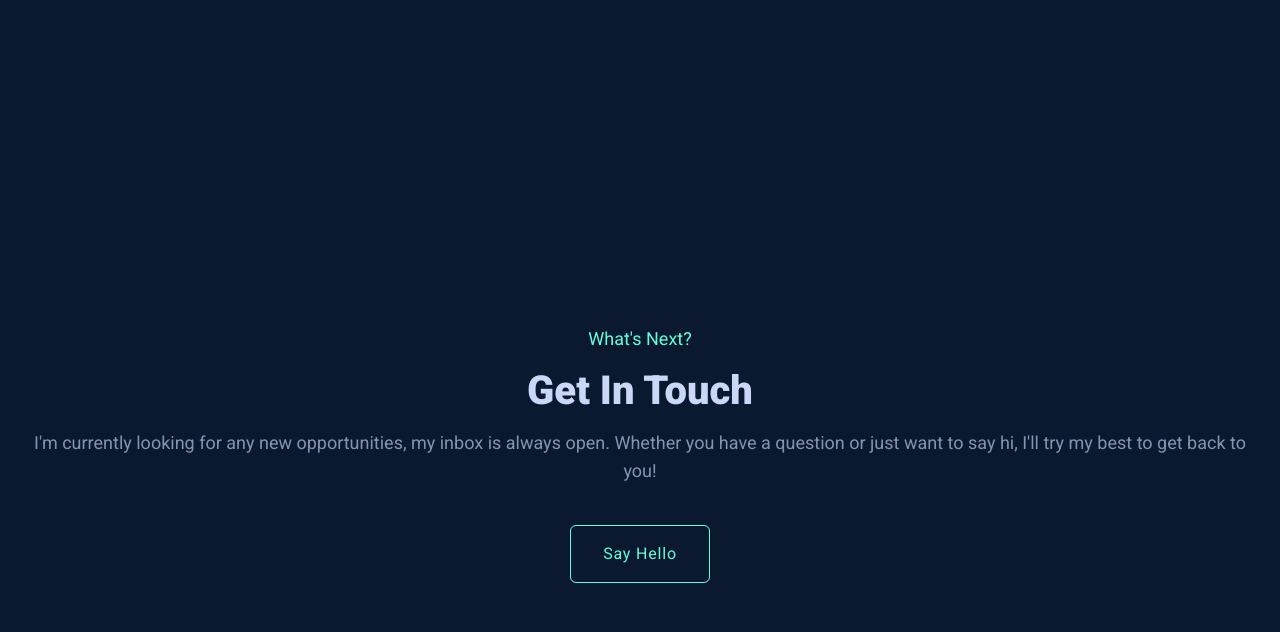
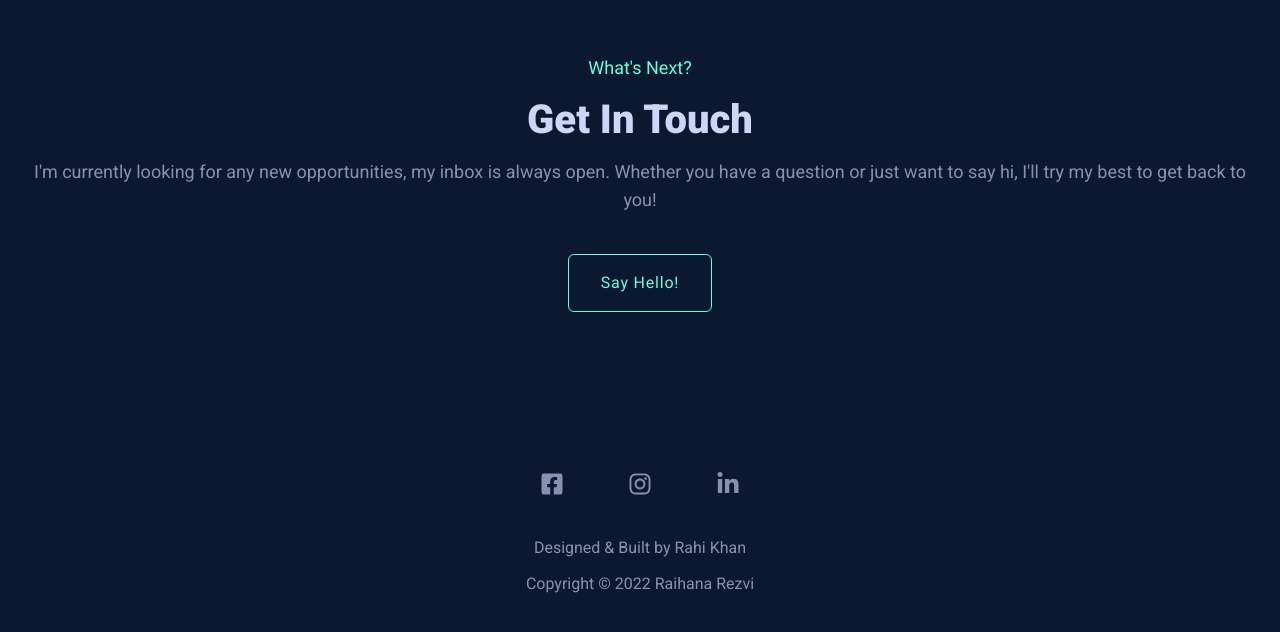
Before and after one commit to beyourahi/rezvi-personal-site, a Next.js app: page / in a window 1280 px wide. Shown: the part 746-1378 px from the top of the page. Built offline with nearby package versions, Linux system fonts and the light colour scheme.

Commit message:
footer component completed ✅️

```diff
--- a/app/Button.tsx
+++ b/app/Button.tsx
@@ -1,10 +1,14 @@
 import { ButtonProps } from "types";
+import { email } from "data.json";
 
 const Button: React.FC<ButtonProps> = ({ children }) => {
     return (
-        <button className="px-8 py-4 text-base tracking-wider transition-all border rounded-md border-coolGreen text-coolGreen hover:bg-coolGreen/10">
+        <a
+            href={`mailto:${email}`}
+            className="px-8 py-4 text-base tracking-wider transition-all border rounded-md border-coolGreen text-coolGreen hover:bg-coolGreen/10"
+        >
             {children}
-        </button>
+        </a>
     );
 };
 
--- a/app/Contact.tsx
+++ b/app/Contact.tsx
@@ -3,7 +3,7 @@ import Button from "./Button";
 
 const Contact = () => {
     return (
-        <div className="flex flex-col items-center justify-center h-screen space-y-10 text-center px-7">
+        <div className="flex flex-col items-center justify-center mb-40 space-y-10 text-center px-7">
             <div className="space-y-2">
                 <h4 className="text-lg text-coolGreen">What&apos;s Next?</h4>
 
@@ -14,7 +14,7 @@ const Contact = () => {
                 <p className="text-lg text-subHeading">{contactDesc}</p>
             </div>
 
-            <Button>Say Hello</Button>
+            <Button>Say Hello!</Button>
         </div>
     );
 };
--- /dev/null
+++ b/app/Footer.tsx
@@ -0,0 +1,34 @@
+import { brandName, facebookURL, instagramURL, linkedinURL } from "data.json";
+import { FaFacebookSquare, FaInstagram, FaLinkedinIn } from "react-icons/fa";
+
+const Footer = () => {
+    const year = new Date().getFullYear();
+
+    return (
+        <div className="flex flex-col items-center mb-8 space-y-10">
+            <div className="flex space-x-16 text-2xl text-subHeading">
+                <a href={facebookURL} target="_blank" rel="noreferrer">
+                    <FaFacebookSquare />
+                </a>
+                <a href={instagramURL} target="_blank" rel="noreferrer">
+                    <FaInstagram />
+                </a>
+                <a href={linkedinURL} target="_blank" rel="noreferrer">
+                    <FaLinkedinIn />
+                </a>
+            </div>
+
+            <div className="space-y-3 text-center">
+                <div className="text-base text-subHeading">
+                    Designed & Built by Rahi Khan
+                </div>
+
+                <div className="text-base text-subHeading">
+                    Copyright &copy; {year} {brandName}{" "}
+                </div>
+            </div>
+        </div>
+    );
+};
+
+export default Footer;
--- a/app/page.tsx
+++ b/app/page.tsx
@@ -1,11 +1,13 @@
 import Contact from "./Contact";
 import Masthead from "./Masthead";
+import Footer from "./Footer";
 
 export default function Home() {
     return (
         <main>
             <Masthead />
             <Contact />
+            <Footer />
         </main>
     );
 }
--- a/data.json
+++ b/data.json
@@ -1,7 +1,11 @@
 {
     "brandName": "Raihana Rezvi",
+    "email": "rezvisanjana@gmail.com",
     "tagline": "I create powerful content crafted with care",
     "description": "I'm a content writer, specializing in creating high-quality accurate and informative written content, including blog posts, articles, and website copy with my excellent research skills.",
     "contactHeading": "Get In Touch",
-    "contactDesc": "I'm currently looking for any new opportunities, my inbox is always open. Whether you have a question or just want to say hi, I'll try my best to get back to you!"
+    "contactDesc": "I'm currently looking for any new opportunities, my inbox is always open. Whether you have a question or just want to say hi, I'll try my best to get back to you!",
+    "facebookURL": "https://www.facebook.com/raihana.rezvi/",
+    "instagramURL": "https://www.instagram.com/coffee_dorkar/",
+    "linkedinURL": "https://www.linkedin.com/in/sanjana-rezvi-b59752207"
 }
--- a/package.json
+++ b/package.json
@@ -18,6 +18,7 @@
         "next": "13.0.7",
         "react": "18.2.0",
         "react-dom": "18.2.0",
+        "react-icons": "^4.7.1",
         "typescript": "4.9.4"
     },
     "devDependencies": {
```
Also changed, not shown: 1 other file (tests, documents, lock files or other folders).
